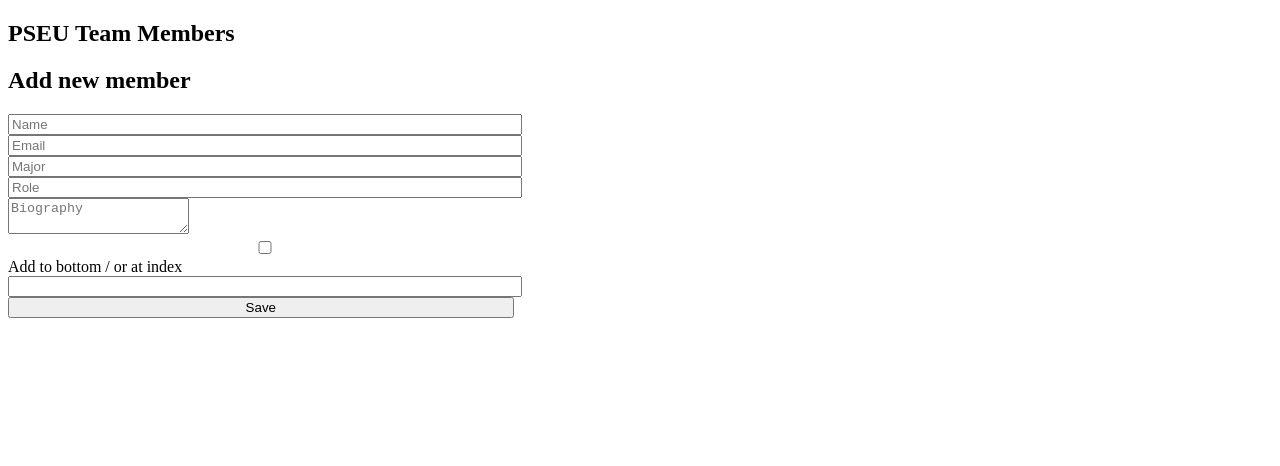
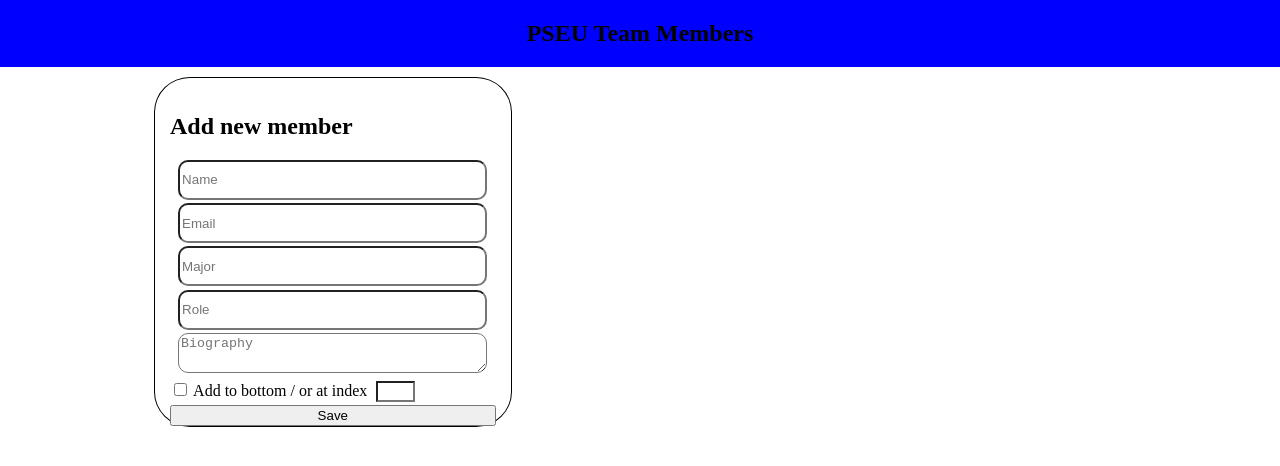
Before and after one commit to shaimawaz/PSEU-Members-, a plain HTML site: page index.html in a window 1280 px wide. Drawn offline with Linux system fonts and the light colour scheme.

Commit message:
styling the form

```diff
--- a/index.html
+++ b/index.html
@@ -14,7 +14,7 @@
         </div>
 
         <div class="left">
-
+            <div class="form_container">
                 <form>
                     <h2>Add new member</h2>
                     <input type="text" placeholder="Name">
@@ -32,9 +32,13 @@
 
                     </datalist>
 
-                <textarea placeholder="Biography"></textarea>
-                <input type="checkbox" name="AddToBottom" value="true"> Add to bottom / or at index
-                <input type="text" placeholder="">
+                    <textarea placeholder="Biography" rows="50"></textarea>
+                    <label class="checkbox">
+                            <input type="checkbox">
+                            <span class="checkmark"></span>
+                            Add to bottom / or at index
+                    </label>
+                    <input type="text" placeholder="" id="index">
                     <input type="submit" value="Save" id="btn">
                     <!-- <select name="Country" >
                     <option value="USA">USA</option>
@@ -45,6 +49,7 @@
 
                 </form>
             </div>
+        </div>
 
         <div class ="right">
 
--- a/index.scss
+++ b/index.scss
@@ -1,7 +1,60 @@
-input{
-    width:100%;
+*{
+    box-sizing: border-box;
 }
+body{
+    margin: 0;
 
+}
+input[type=text],[type=email],[list],textarea{
+    width: 95%;
+    margin-left:2.5%;
+    margin-bottom: 1%;
+    border-radius: 10px;
+    height: 40px;
+
+}
+input[type=checkbox]{
+    background-color: white;
+   // margin-bottom: 70%;
+   border-radius: 0%;
+   border:1px solid blue;
+   }
+#index{
+    width: 12%;
+    margin-left: 1.5%;
+    border-radius: 0px;
+    height: auto;
+}
 .left{
     width: 40%;
+
 }
+.right{
+    width:60%;
+}
+form{
+    padding-bottom: 0px;
+}
+.form_container{
+    border: solid 1px;
+    height:100%;
+    margin-top: 15%;
+    float: right;
+    border-radius: 10%;
+    width:70%;
+    padding: 3%;
+    padding-bottom: 0px;
+
+
+}
+.header{
+    top: 0;
+    position: fixed;
+    text-align: center;
+    width: 100%;
+    background-color: blue;
+}
+#btn{
+    margin-bottom: 0px;
+    width: 100%;
+}
```
Also changed, not shown: index.css, 1 other file. Lines whose indentation alone changed are shown as unchanged.
